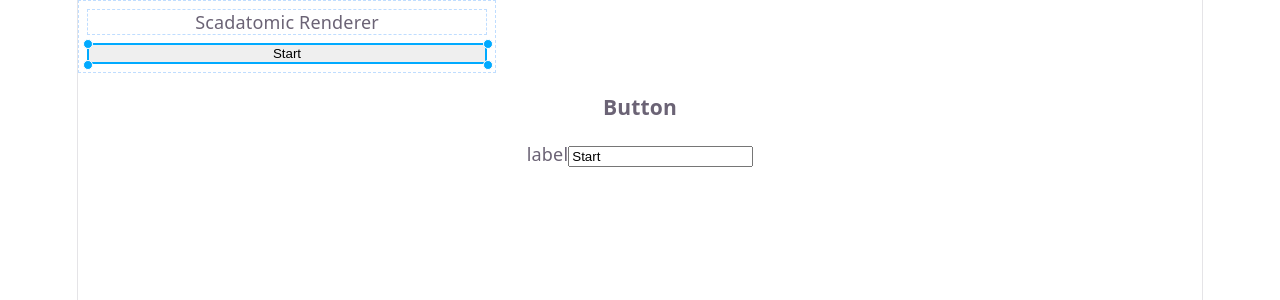
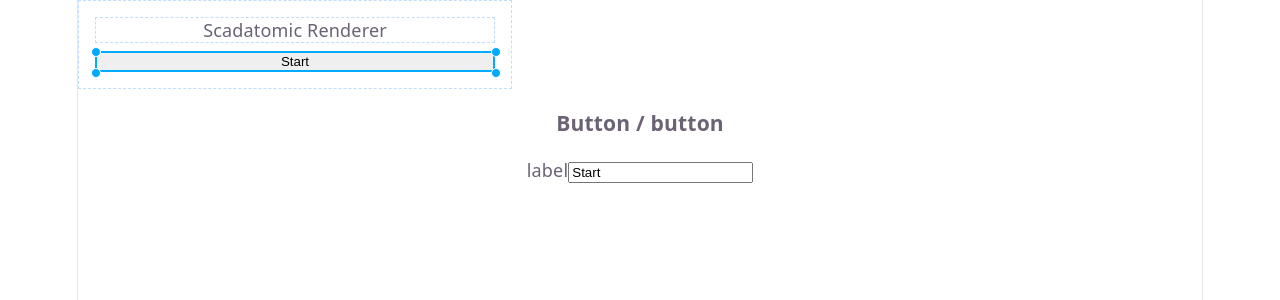
Before and after one commit to emzet92/scadatomic-editor-v4, a React (Vite) app: page / in a window 1280 px wide. Both pictures are taken after a click on the button "Start". Shown: the top 300 px of the page. Built offline with nearby package versions, Linux system fonts and the light colour scheme.

Commit message:
working zustand

```diff
--- a/src/App.tsx
+++ b/src/App.tsx
@@ -1,15 +1,25 @@
-import { useState } from 'react'
+import { useEffect } from 'react'
 import './App.css'
-import { type ComponentRegistry, type UiTree, RenderNode } from './uiframework/Renderer';
+
+import {
+  type ComponentRegistry,
+  type UiTree,
+  RenderNode
+} from './uiframework/Renderer';
+
 import { Container } from './uiframework/Container';
 import { EditorControls } from './uiframework/EditorControls';
 import { PropertyPanel } from './uiframework/PropertyPanel';
 import { useEditorStore } from './uiframework/editor-store';
 
 const registry: ComponentRegistry = {
-  Container: Container,
+  Container,
 
-  Text: ({ value, ...props }) => <span {...props}>{String(value ?? "")}</span>,
+  Text: ({ value, ...props }) => (
+    <span {...props}>
+      {String(value ?? "")}
+    </span>
+  ),
 
   Button: ({ label, ...props }) => (
     <button {...props}>
@@ -18,16 +28,17 @@ const registry: ComponentRegistry = {
   ),
 };
 
-const nodes: UiTree = {
+console.log("sram ci na matke");
+
+const initialNodes: UiTree = {
   root: {
     id: "root",
     type: "Container",
     props: {
-      style: {
-        display: "flex",
-        gap: 12,
-        padding: 16,
-      },
+      display: "flex",
+      gap: 12,
+      padding: 16,
+      row: 1,
     },
     children: ["title", "button"],
   },
@@ -58,29 +69,49 @@ function RendererRoot({
   nodes: UiTree;
   registry: ComponentRegistry;
 }) {
-  return <RenderNode id={rootId} nodes={nodes} registry={registry} />;
+  return (
+    <RenderNode
+      id={rootId}
+      nodes={nodes}
+      registry={registry}
+    />
+  );
 }
 
-
 function App() {
-  const selectedId = useEditorStore(
-    (s) => s.selectedNodeId
+  const nodes = useEditorStore(
+    (s) => s.nodes
   );
 
-  const setSelectedId =
-    useEditorStore(
-      (s) => s.setSelectedNodeId
-    );
+  const setNodes = useEditorStore(
+    (s) => s.setNodes
+  );
+
+  useEffect(() => {
+    if (Object.keys(nodes).length === 0) {
+      setNodes(initialNodes);
+    }
+  }, [nodes, setNodes]);
+
+  if (!nodes.root) {
+    return null;
+  }
 
   return (
     <>
-      <RendererRoot rootId="root" nodes={nodes} registry={registry} />
-      <EditorControls onSelect={setSelectedId} />
-      <PropertyPanel
+      <RendererRoot
+        rootId="root"
         nodes={nodes}
+        registry={registry}
       />
+
+      <EditorControls />
+
+        <PropertyPanel
+          nodes={nodes}
+        />
     </>
-  )
+  );
 }
 
-export default App
+export default App;
--- a/src/uiframework/EditorControls.tsx
+++ b/src/uiframework/EditorControls.tsx
@@ -1,4 +1,5 @@
 import { useEffect, useState } from "react";
+import { useEditorStore } from "./editor-store";
 
 type RectInfo = {
   id: string;
@@ -8,10 +9,6 @@ type RectInfo = {
   height: number;
   right: number;
   bottom: number;
-};
-
-type Props = {
-  onSelect?: (id: string | null) => void;
 };
 
 function Handle({
@@ -39,11 +36,16 @@ function Handle({
   );
 }
 
-export function EditorControls({
-  onSelect,
-}: Props) {
+export function EditorControls() {
   const [rects, setRects] = useState<RectInfo[]>([]);
-  const [selectedId, setSelectedId] = useState<string | null>(null);
+
+  const selectedId = useEditorStore(
+    (s) => s.selectedNodeId
+  );
+
+  const setSelectedNodeId = useEditorStore(
+    (s) => s.setSelectedNodeId
+  );
 
   function collectRects() {
     const next: RectInfo[] = [];
@@ -83,22 +85,30 @@ export function EditorControls({
         return;
       }
 
-      const node = target.closest("[data-node-id]");
-
-      if (!node) {
-        setSelectedId(null);
-        onSelect?.(null);
+      // ignorujemy PropertyPanel, Toolbar itd.
+      if (
+        target.closest("[data-editor-ignore]")
+      ) {
         return;
       }
 
-      const id = node.getAttribute("data-node-id");
+      const node = target.closest(
+        "[data-node-id]"
+      );
+
+      if (!node) {
+        setSelectedNodeId(null);
+        return;
+      }
+
+      const id =
+        node.getAttribute("data-node-id");
 
       if (!id) {
         return;
       }
 
-      setSelectedId(id);
-      onSelect?.(id);
+      setSelectedNodeId(id);
     }
 
     document.addEventListener(
@@ -136,7 +146,7 @@ export function EditorControls({
         true
       );
     };
-  }, []);
+  }, [setSelectedNodeId]);
 
   const selectedRect =
     rects.find(
@@ -165,7 +175,7 @@ export function EditorControls({
         />
       ))}
 
-      {/* selected */}
+      {/* zaznaczony komponent */}
 
       {selectedRect && (
         <>
--- a/src/uiframework/PropertyPanel.tsx
+++ b/src/uiframework/PropertyPanel.tsx
@@ -3,43 +3,56 @@ import { useEditorStore } from "./editor-store";
 
 type Props = {
     nodes: UiTree;
-    selectedNodeId: string | null;
 };
 
-export function PropertyPanel({
-    nodes,
-}: Props) {
-    const selectedNodeId =
-        useEditorStore(
+export function PropertyPanel({ nodes }: Props) {
+    const selectedNodeId = useEditorStore(
         (s) => s.selectedNodeId
     );
+
+    const updateNode = useEditorStore(
+        (s) => s.updateNode
+    );
+
     if (!selectedNodeId) {
-        return <div>No selection</div>;
+        return <div data-editor-ignore>No selection</div>;
     }
 
     const node = nodes[selectedNodeId];
 
-    const propsToRender =
-        node.type === "Container"
-            ? (node.props.style ?? {})
-            : (node.props ?? {});
+    if (!node) {
+        return <div data-editor-ignore>Node not found</div>;
+    }
+
+    const propsToRender = node.props ?? {};
 
     return (
-        <>
-            <h3>{node.type}</h3>
+        <div data-editor-ignore>
+            <h3>
+                {node.type} / {node.id}
+            </h3>
 
-            {Object.entries(propsToRender).map(
-                ([key, value]) => (
+            {Object.entries(propsToRender).map(([key, value]) => (
                 <div key={key}>
                     <label>{key}</label>
 
                     <input
+                        data-editor-ignore
                         value={String(value)}
-                            readOnly
+                        onChange={(e) => {
+                            const nextValue = e.target.value;
+
+                            updateNode(node.id, (currentNode) => ({
+                                ...currentNode,
+                                props: {
+                                    ...currentNode.props,
+                                    [key]: nextValue,
+                                },
+                            }));
+                        }}
                     />
                 </div>
-                )
-            )}
-        </>
+            ))}
+        </div>
     );
 }
--- a/src/uiframework/editor-store.ts
+++ b/src/uiframework/editor-store.ts
@@ -1,12 +1,24 @@
 import { create } from "zustand";
+import type { UiNode, UiTree } from "./Renderer";
 
 export type NodeId = string;
 
 type EditorState = {
   selectedNodeId: NodeId | null;
 
+  nodes: UiTree;
+
   setSelectedNodeId: (
     id: NodeId | null
+  ) => void;
+
+  setNodes: (
+    nodes: UiTree
+  ) => void;
+
+  updateNode: (
+    id: NodeId,
+    updater: (node: UiNode) => UiNode
   ) => void;
 };
 
@@ -14,8 +26,35 @@ export const useEditorStore =
   create<EditorState>((set) => ({
     selectedNodeId: null,
 
+    nodes: {},
+
     setSelectedNodeId: (id) =>
       set({
         selectedNodeId: id,
       }),
+
+    setNodes: (nodes) =>
+      set({
+        nodes,
+      }),
+
+    updateNode: (
+      id,
+      updater
+    ) =>
+      set((state) => {
+        const node =
+          state.nodes[id];
+
+        if (!node) {
+          return state;
+        }
+
+        return {
+          nodes: {
+            ...state.nodes,
+            [id]: updater(node),
+          },
+        };
+      }),
   }));
```
Lines whose indentation alone changed are shown as unchanged.
